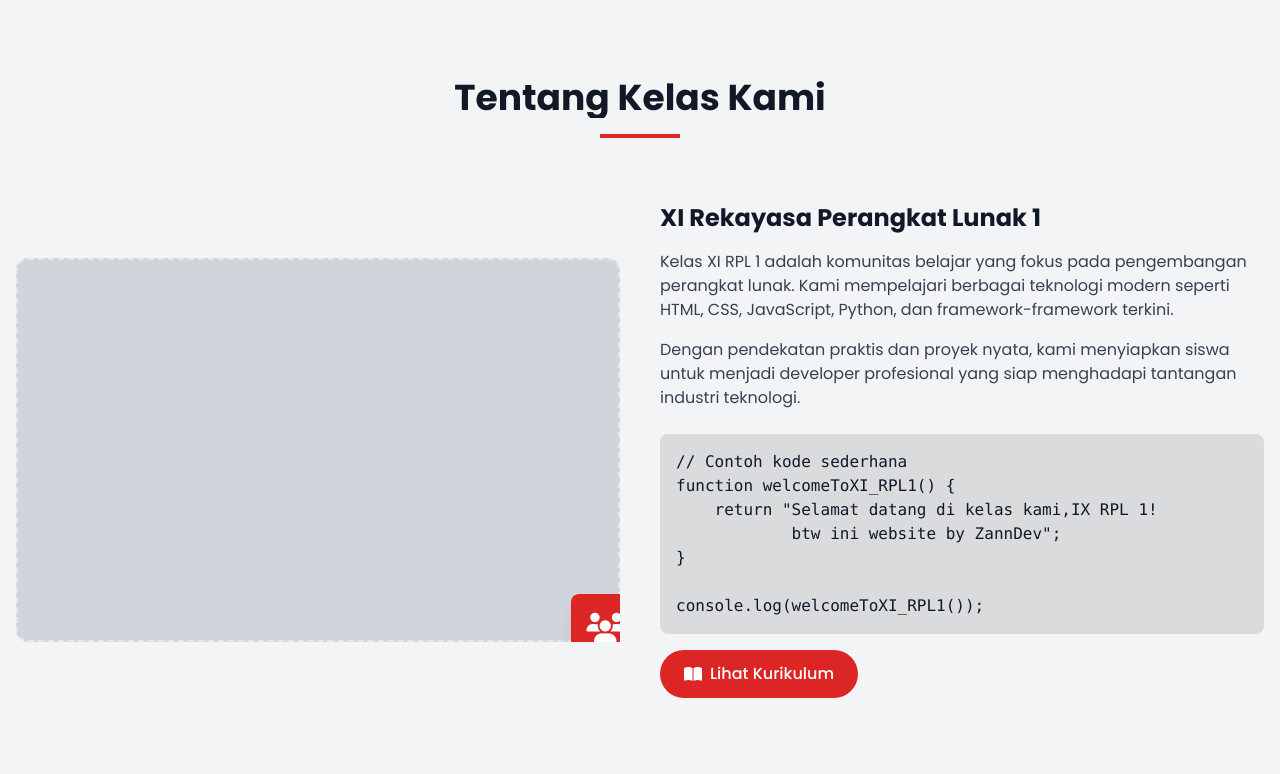
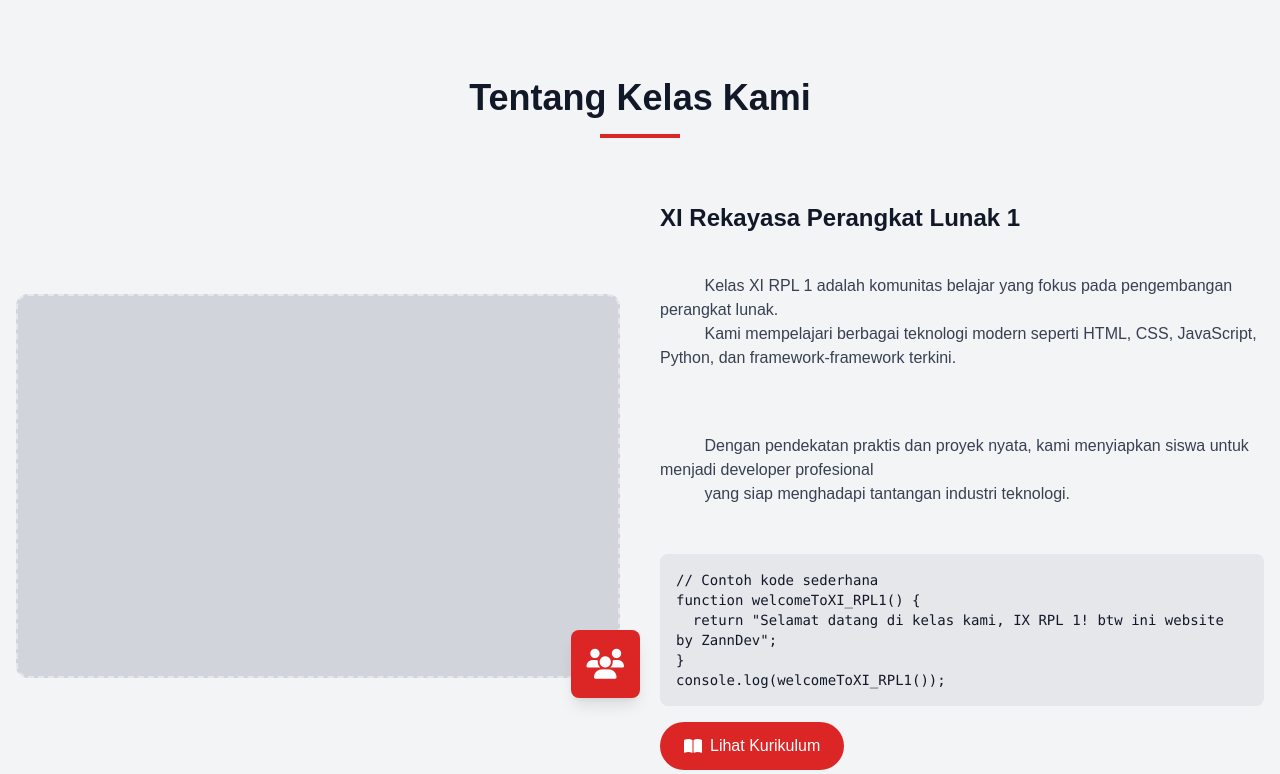
Before and after one commit to uZaann/XI-Rekayasa-Perangkat-Lunak-1, a plain HTML site: page index.html in a window 1280 px wide. Shown: the part 802-1576 px from the top of the page. Drawn offline with nearby package versions, Linux system fonts and the light colour scheme.

Commit message:
Update index.html
update about section

```diff
--- a/index.html
+++ b/index.html
@@ -26,6 +26,21 @@
       };
     </script>
     <style>
+      @media (max-width: 768px) {
+  .hero-title {
+    font-size: 2rem !important;
+  }
+  .hero-subtitle {
+    font-size: 1.5rem !important;
+  }
+  .typing-animation {
+    font-size: 1rem;
+    white-space: normal;
+  }
+  .code-snippet pre {
+    font-size: 0.875rem;
+  }
+}
       @import url("https://fonts.googleapis.com/css2?family=Poppins:wght@300;400;500;600;700&display=swap");
 
       * {
@@ -380,58 +395,39 @@
     </section>
 
    <!-- About Section -->
-    <section id="about" class="py-20 bg-gray-100 dark:bg-gray-800 overflow-fix">
-      <div class="container mx-auto px-4 overflow-fix">
+<section id="about" class="py-20 bg-gray-100 dark:bg-gray-800">
+  <div class="container mx-auto px-4">
     <div class="text-center mb-16" data-aos="fade-up">
-          <h2 class="text-3xl md:text-4xl font-bold mb-4 overflow-fix">
-            Tentang Kelas Kami
-          </h2>
+      <h2 class="text-3xl md:text-4xl font-bold mb-4">Tentang Kelas Kami</h2>
       <div class="w-20 h-1 bg-primary mx-auto"></div>
     </div>
-
-        <div class="flex flex-col md:flex-row items-center gap-10 overflow-fix">
+    <div class="flex flex-col md:flex-row items-center gap-10">
       <div class="md:w-1/2" data-aos="fade-right">
-            <div class="relative overflow-fix">
-              <div
-                class="bg-gray-300 border-2 border-dashed rounded-xl w-full h-96 overflow-fix"
-              ></div>
-              <div
-                class="absolute -bottom-5 -right-5 bg-primary text-white p-4 rounded-lg shadow-lg overflow-fix"
-              >
+        <div class="relative">
+          <div class="bg-gray-300 border-2 border-dashed rounded-xl w-full h-96"></div>
+          <div class="absolute -bottom-5 -right-5 bg-primary text-white p-4 rounded-lg shadow-lg">
             <i class="fas fa-users text-3xl"></i>
           </div>
         </div>
       </div>
-
       <div class="md:w-1/2" data-aos="fade-left">
-            <h3 class="text-2xl font-bold mb-4 overflow-fix">
-              XI Rekayasa Perangkat Lunak 1
-            </h3>
-            <p class="mb-4 text-gray-700 dark:text-gray-300 overflow-fix">
-              Kelas XI RPL 1 adalah komunitas belajar yang fokus pada
-              pengembangan perangkat lunak. Kami mempelajari berbagai teknologi
-              modern seperti HTML, CSS, JavaScript, Python, dan
-              framework-framework terkini.
+        <h3 class="text-2xl font-bold mb-4">XI Rekayasa Perangkat Lunak 1</h3>
+        <p class="mb-4 text-gray-700 dark:text-gray-300 whitespace-pre-wrap break-words">
+          Kelas XI RPL 1 adalah komunitas belajar yang fokus pada pengembangan perangkat lunak.
+          Kami mempelajari berbagai teknologi modern seperti HTML, CSS, JavaScript, Python, dan framework-framework terkini.
         </p>
-            <p class="mb-6 text-gray-700 dark:text-gray-300 overflow-fix">
-              Dengan pendekatan praktis dan proyek nyata, kami menyiapkan siswa
-              untuk menjadi developer profesional yang siap menghadapi tantangan
-              industri teknologi.
+        <p class="mb-6 text-gray-700 dark:text-gray-300 whitespace-pre-wrap break-words">
+          Dengan pendekatan praktis dan proyek nyata, kami menyiapkan siswa untuk menjadi developer profesional
+          yang siap menghadapi tantangan industri teknologi.
         </p>
-
-            <div class="code-snippet overflow-fix">
-              <pre><code>// Contoh kode sederhana
+        <div class="code-snippet bg-gray-200 dark:bg-gray-700 p-4 rounded-lg font-mono text-sm overflow-x-auto max-w-full">
+          <pre class="whitespace-pre-wrap break-words"><code>// Contoh kode sederhana
 function welcomeToXI_RPL1() {
-    return "Selamat datang di kelas kami,IX RPL 1!
-            btw ini website by ZannDev";
+  return "Selamat datang di kelas kami, IX RPL 1! btw ini website by ZannDev";
 }
-
 console.log(welcomeToXI_RPL1());</code></pre>
         </div>
-
-            <button
-              class="btn-hover bg-primary text-white px-6 py-3 rounded-full font-medium flex items-center hover-effect overflow-fix"
-            >
+        <button class="btn-hover bg-primary text-white px-6 py-3 rounded-full font-medium flex items-center hover-effect mt-4">
           <i class="fas fa-book-open mr-2"></i> Lihat Kurikulum
         </button>
       </div>
```
Lines whose indentation alone changed are shown as unchanged.
